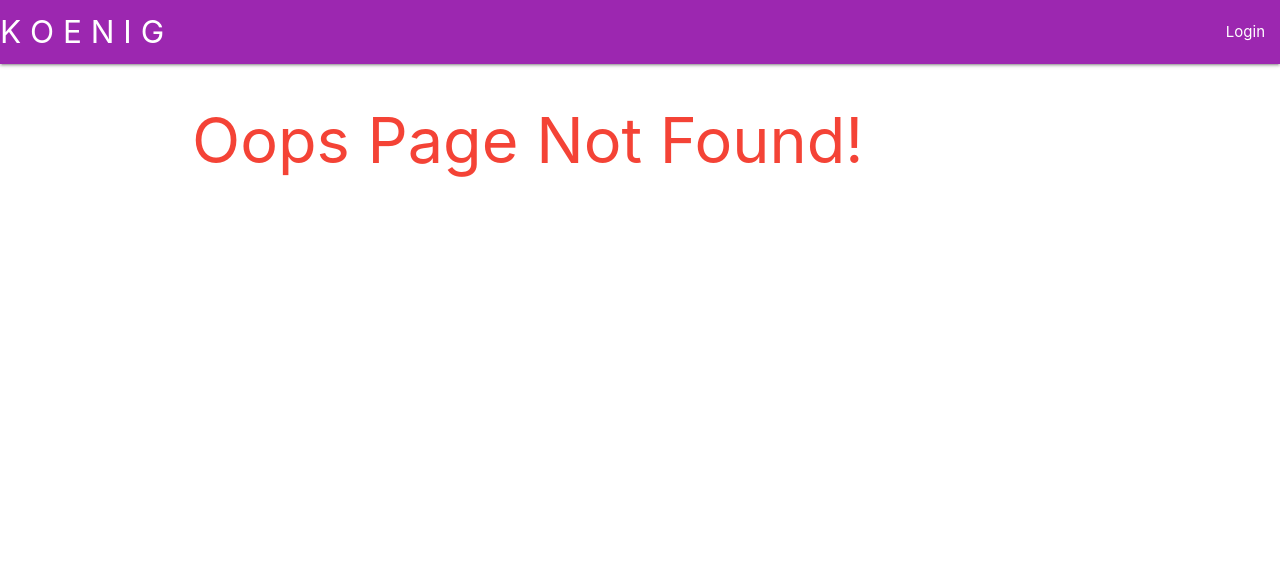
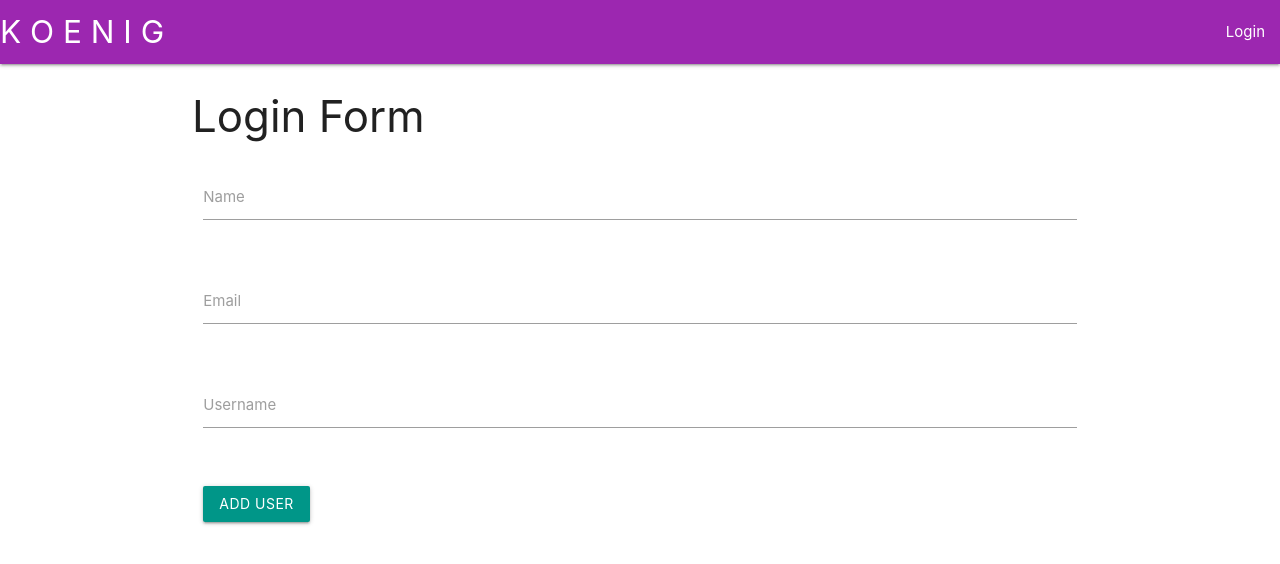
Before and after one commit to Aditya1113/BOE, a React (Create React App) app in the folder reactjsnov2023/: page /user/create in a window 1280 px wide. Before the commit this address had no page. Shown: the top 564 px of the page. Built offline with nearby package versions, Linux system fonts and the light colour scheme.

Commit message:
post req

```diff
--- /dev/null
+++ b/reactjsnov2023/db.json
@@ -0,0 +1,240 @@
+{
+  "users": [
+    {
+      "id": 1,
+      "name": "Peter Parker",
+      "username": "Bret",
+      "email": "Sincere@april.biz",
+      "address": {
+        "street": "Kulas Light",
+        "suite": "Apt. 556",
+        "city": "Gwenborough",
+        "zipcode": "92998-3874",
+        "geo": {
+          "lat": "-37.3159",
+          "lng": "81.1496"
+        }
+      },
+      "phone": "1-770-736-8031 x56442",
+      "website": "hildegard.org",
+      "company": {
+        "name": "Romaguera-Crona",
+        "catchPhrase": "Multi-layered client-server neural-net",
+        "bs": "harness real-time e-markets"
+      }
+    },
+    {
+      "id": 2,
+      "name": "Ervin Howell",
+      "username": "Antonette",
+      "email": "Shanna@melissa.tv",
+      "address": {
+        "street": "Victor Plains",
+        "suite": "Suite 879",
+        "city": "Wisokyburgh",
+        "zipcode": "90566-7771",
+        "geo": {
+          "lat": "-43.9509",
+          "lng": "-34.4618"
+        }
+      },
+      "phone": "010-692-6593 x09125",
+      "website": "anastasia.net",
+      "company": {
+        "name": "Deckow-Crist",
+        "catchPhrase": "Proactive didactic contingency",
+        "bs": "synergize scalable supply-chains"
+      }
+    },
+    {
+      "id": 3,
+      "name": "Clementine Bauch",
+      "username": "Samantha",
+      "email": "Nathan@yesenia.net",
+      "address": {
+        "street": "Douglas Extension",
+        "suite": "Suite 847",
+        "city": "McKenziehaven",
+        "zipcode": "59590-4157",
+        "geo": {
+          "lat": "-68.6102",
+          "lng": "-47.0653"
+        }
+      },
+      "phone": "1-463-123-4447",
+      "website": "ramiro.info",
+      "company": {
+        "name": "Romaguera-Jacobson",
+        "catchPhrase": "Face to face bifurcated interface",
+        "bs": "e-enable strategic applications"
+      }
+    },
+    {
+      "id": 4,
+      "name": "Patricia Lebsack",
+      "username": "Karianne",
+      "email": "Julianne.OConner@kory.org",
+      "address": {
+        "street": "Hoeger Mall",
+        "suite": "Apt. 692",
+        "city": "South Elvis",
+        "zipcode": "53919-4257",
+        "geo": {
+          "lat": "29.4572",
+          "lng": "-164.2990"
+        }
+      },
+      "phone": "493-170-9623 x156",
+      "website": "kale.biz",
+      "company": {
+        "name": "Robel-Corkery",
+        "catchPhrase": "Multi-tiered zero tolerance productivity",
+        "bs": "transition cutting-edge web services"
+      }
+    },
+    {
+      "id": 5,
+      "name": "Chelsey Dietrich",
+      "username": "Kamren",
+      "email": "Lucio_Hettinger@annie.ca",
+      "address": {
+        "street": "Skiles Walks",
+        "suite": "Suite 351",
+        "city": "Roscoeview",
+        "zipcode": "33263",
+        "geo": {
+          "lat": "-31.8129",
+          "lng": "62.5342"
+        }
+      },
+      "phone": "(254)954-1289",
+      "website": "demarco.info",
+      "company": {
+        "name": "Keebler LLC",
+        "catchPhrase": "User-centric fault-tolerant solution",
+        "bs": "revolutionize end-to-end systems"
+      }
+    },
+    {
+      "id": 6,
+      "name": "Mrs. Dennis Schulist",
+      "username": "Leopoldo_Corkery",
+      "email": "Karley_Dach@jasper.info",
+      "address": {
+        "street": "Norberto Crossing",
+        "suite": "Apt. 950",
+        "city": "South Christy",
+        "zipcode": "23505-1337",
+        "geo": {
+          "lat": "-71.4197",
+          "lng": "71.7478"
+        }
+      },
+      "phone": "1-477-935-8478 x6430",
+      "website": "ola.org",
+      "company": {
+        "name": "Considine-Lockman",
+        "catchPhrase": "Synchronised bottom-line interface",
+        "bs": "e-enable innovative applications"
+      }
+    },
+    {
+      "id": 7,
+      "name": "Kurtis Weissnat",
+      "username": "Elwyn.Skiles",
+      "email": "Telly.Hoeger@billy.biz",
+      "address": {
+        "street": "Rex Trail",
+        "suite": "Suite 280",
+        "city": "Howemouth",
+        "zipcode": "58804-1099",
+        "geo": {
+          "lat": "24.8918",
+          "lng": "21.8984"
+        }
+      },
+      "phone": "210.067.6132",
+      "website": "elvis.io",
+      "company": {
+        "name": "Johns Group",
+        "catchPhrase": "Configurable multimedia task-force",
+        "bs": "generate enterprise e-tailers"
+      }
+    },
+    {
+      "id": 8,
+      "name": "Nicholas Runolfsdottir V",
+      "username": "Maxime_Nienow",
+      "email": "Sherwood@rosamond.me",
+      "address": {
+        "street": "Ellsworth Summit",
+        "suite": "Suite 729",
+        "city": "Aliyaview",
+        "zipcode": "45169",
+        "geo": {
+          "lat": "-14.3990",
+          "lng": "-120.7677"
+        }
+      },
+      "phone": "586.493.6943 x140",
+      "website": "jacynthe.com",
+      "company": {
+        "name": "Abernathy Group",
+        "catchPhrase": "Implemented secondary concept",
+        "bs": "e-enable extensible e-tailers"
+      }
+    },
+    {
+      "id": 9,
+      "name": "Glenna Reichert",
+      "username": "Delphine",
+      "email": "Chaim_McDermott@dana.io",
+      "address": {
+        "street": "Dayna Park",
+        "suite": "Suite 449",
+        "city": "Bartholomebury",
+        "zipcode": "76495-3109",
+        "geo": {
+          "lat": "24.6463",
+          "lng": "-168.8889"
+        }
+      },
+      "phone": "(775)976-6794 x41206",
+      "website": "conrad.com",
+      "company": {
+        "name": "Yost and Sons",
+        "catchPhrase": "Switchable contextually-based project",
+        "bs": "aggregate real-time technologies"
+      }
+    },
+    {
+      "id": 10,
+      "name": "Clementina DuBuque",
+      "username": "Moriah.Stanton",
+      "email": "Rey.Padberg@karina.biz",
+      "address": {
+        "street": "Kattie Turnpike",
+        "suite": "Suite 198",
+        "city": "Lebsackbury",
+        "zipcode": "31428-2261",
+        "geo": {
+          "lat": "-38.2386",
+          "lng": "57.2232"
+        }
+      },
+      "phone": "024-648-3804",
+      "website": "ambrose.net",
+      "company": {
+        "name": "Hoeger LLC",
+        "catchPhrase": "Centralized empowering task-force",
+        "bs": "target end-to-end models"
+      }
+    },
+    {
+      "name": "Aditya Mazumdar",
+      "username": "lucifer26",
+      "email": "aditya26.mam@gmail.com",
+      "id": 11
+    }
+  ]
+}
--- a/reactjsnov2023/src/App.jsx
+++ b/reactjsnov2023/src/App.jsx
@@ -93,6 +93,7 @@
 import Address from "./Views/NestedRoutes/Address";
 import Company from "./Views/NestedRoutes/Company";
 import DetailsInfo from "./Views/NestedRoutes/DetailsInfo";
+import AddUser from "./Views/AddUser";
 
 const App = () => {
   return (
@@ -105,8 +106,10 @@
           <Route path="about" element={<Protected Component={About} />} />
           <Route path="login" element={<Login />} />
           <Route path="users" element={<Users />} />
+          <Route path="user/create" element={<AddUser />} />
           <Route path="users/:id" element={<UserDetails />} />
           <Route path="userdetails" element={<UserDetails />}>
+            <Route index element={<DetailsInfo type='personal' />}/>
             <Route path="personal" element={<DetailsInfo type='personal' />} />
             <Route path="address" element={<DetailsInfo type='address'/>} />
             <Route path="company" element={<DetailsInfo type='company'/>} />
--- a/reactjsnov2023/src/Components/Menu.jsx
+++ b/reactjsnov2023/src/Components/Menu.jsx
@@ -34,9 +34,14 @@
                   <Link to="/users">Users</Link>
                 </li>
                 {role === "admin" && (
+                  <>
                   <li>
                     <Link to="/about">About</Link>
                   </li>
+                  <li>
+                  <Link to="/user/create">Add User</Link>
+                </li>
+                </>
                 )}
                 <li>
                   <button
--- /dev/null
+++ b/reactjsnov2023/src/Views/AddUser.jsx
@@ -0,0 +1,83 @@
+import axios from "axios";
+import React, { useState } from "react";
+import { Navigate, useNavigate } from "react-router-dom";
+
+const AddUser = () => {
+  const [userFormData, setUserFormData] = useState({
+    name: "",
+    username: "",
+    email: "",
+  });
+
+  const navigate= useNavigate()
+
+  const handleChange = (event) => {
+    setUserFormData({
+      ...userFormData,
+      [event.target.name]: event.target.value,
+    });
+  };
+
+  const AddProcess = () => {
+    axios.post('http://localhost:3001/users',userFormData)
+    .then(res=>{
+        alert('Data added successfully')
+        navigate('/users')
+    })
+    .catch((error) => console.log(error));
+  };
+
+  return (
+    <div className="container">
+      <h3>Login Form</h3>
+
+      <div className="row">
+        <div className="input-field col s12">
+          <input
+            id="name"
+            type="text"
+            name="name"
+            className="validate"
+            onChange={handleChange}
+          />
+          <label htmlFor="name">Name</label>
+        </div>
+      </div>
+      <div className="row">
+        <div className="input-field col s12">
+          <input
+            id="email"
+            type="email"
+            name="email"
+            className="validate"
+            onChange={handleChange}
+          />
+          <label htmlFor="email">Email</label>
+        </div>
+      </div>
+
+      <div className="row">
+        <div className="input-field col s12">
+          <input
+            id="username"
+            type="text"
+            name="username"
+            className="validate"
+            onChange={handleChange}
+          />
+          <label htmlFor="username">Username</label>
+        </div>
+      </div>
+
+      <div className="row">
+        <div className="input-field col s12">
+          <button onClick={AddProcess} className="btn teal wave-effect">
+            Add User
+          </button>
+        </div>
+      </div>
+    </div>
+  );
+};
+
+export default AddUser;
--- a/reactjsnov2023/src/Views/UserDetails.jsx
+++ b/reactjsnov2023/src/Views/UserDetails.jsx
@@ -76,8 +76,9 @@
             </li>
           </ul>
         </div>
-        <Outlet></Outlet>
+
       </div>
+      <Outlet/>
     </div>
   );
 };
--- a/reactjsnov2023/src/Views/Users.jsx
+++ b/reactjsnov2023/src/Views/Users.jsx
@@ -7,7 +7,7 @@
 
 const fetchData = async()=>{
     try{
-        const resposne = await  axios.get("https://jsonplaceholder.typicode.com/users")
+        const resposne = await  axios.get("http://localhost:3001/users")
         // console.log(resposne.data)
         setUserDetails(resposne.data)
     }
```
